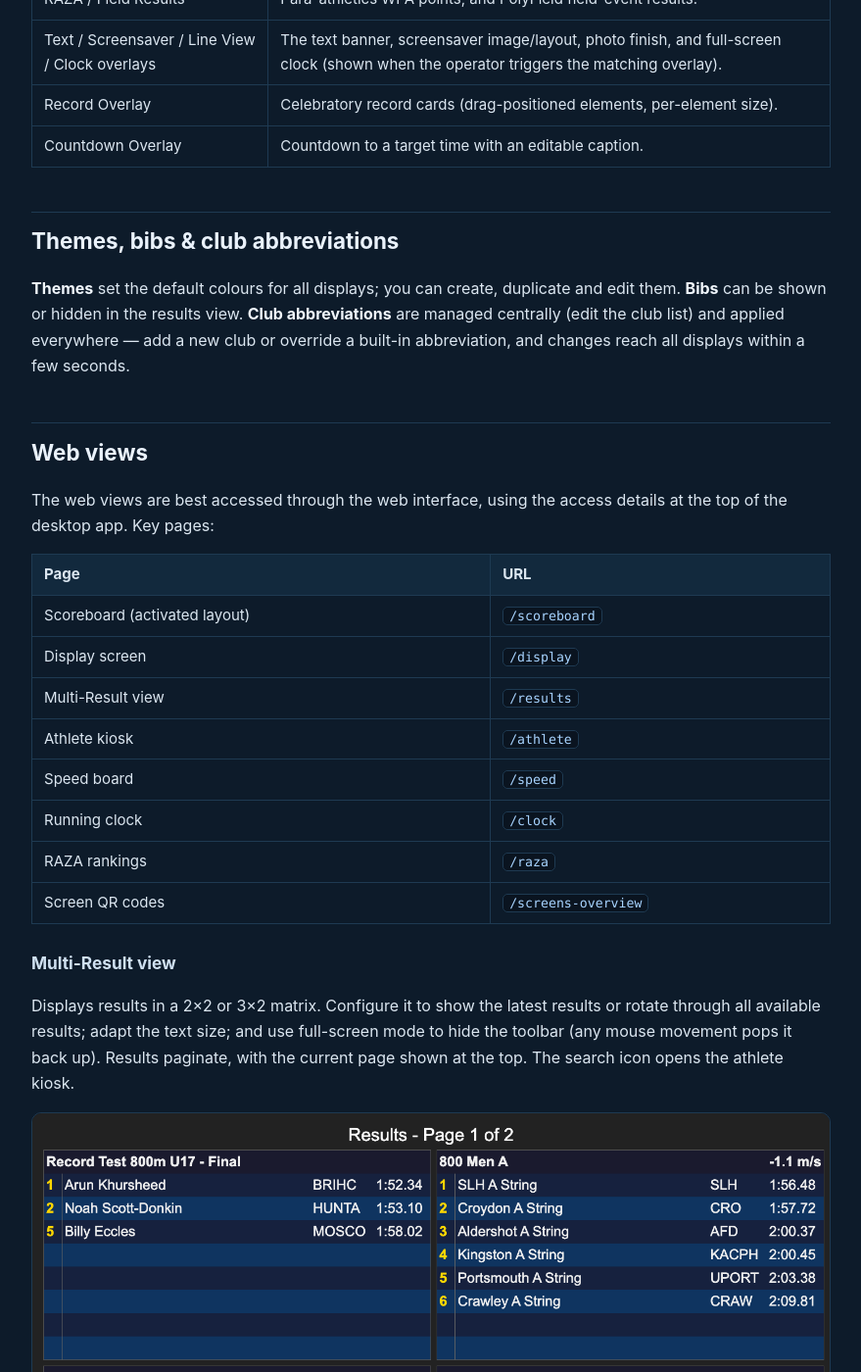
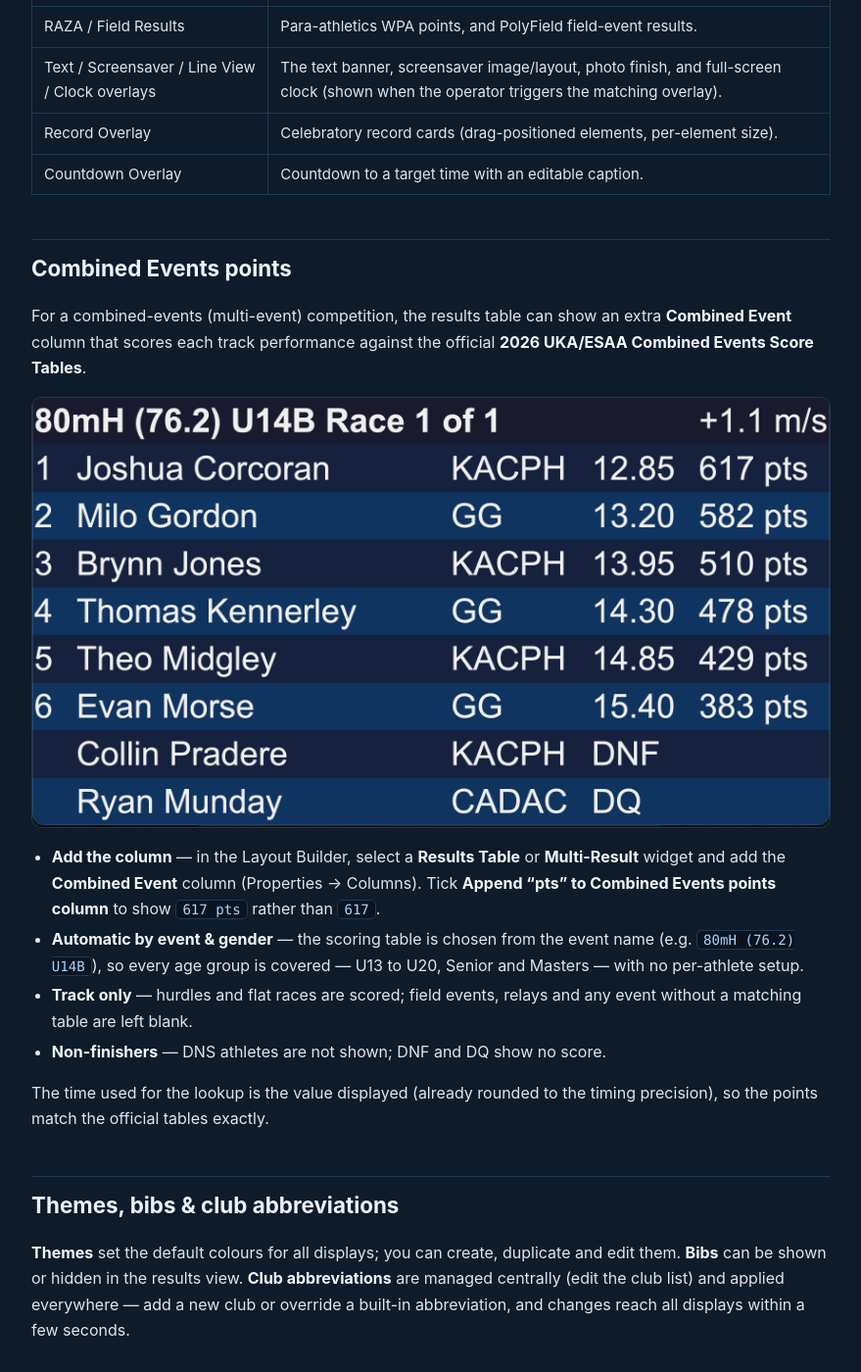
Before and after one commit to KingstonPolyAC/PolyField-Track, a Jekyll site: the page built from docs/index.md, in a window 1280 px wide and 1400 px high, scrolled down 6899 px. Shown: the whole window at 98% size, without its empty margins (200-1079 px from the left). Built offline with Jekyll 4.4.1, drawn with Linux system fonts in a browser that asks for light colours; some of the changed text lies outside the part shown.

Commit message:
Manual: add Combined Events points section (en/fr/es/nl) + screenshot

```diff
--- a/docs/index.md
+++ b/docs/index.md
@@ -134,6 +134,19 @@ Open the Layout Builder to design custom scoreboard layouts from widgets. Each l
 | Record Overlay | Celebratory record cards (drag-positioned elements, per-element size). |
 | Countdown Overlay | Countdown to a target time with an editable caption. |
 
+## Combined Events points
+
+For a combined-events (multi-event) competition, the results table can show an extra **Combined Event** column that scores each track performance against the official **2026 UKA/ESAA Combined Events Score Tables**.
+
+![A U14B 80mH result with the Combined Event points column — points per athlete, and no score for DNF/DQ](assets/combined-events.png)
+
+- **Add the column** — in the Layout Builder, select a **Results Table** or **Multi-Result** widget and add the **Combined Event** column (Properties → Columns). Tick **Append "pts" to Combined Events points column** to show `617 pts` rather than `617`.
+- **Automatic by event & gender** — the scoring table is chosen from the event name (e.g. `80mH (76.2) U14B`), so every age group is covered — U13 to U20, Senior and Masters — with no per-athlete setup.
+- **Track only** — hurdles and flat races are scored; field events, relays and any event without a matching table are left blank.
+- **Non-finishers** — DNS athletes are not shown; DNF and DQ show no score.
+
+The time used for the lookup is the value displayed (already rounded to the timing precision), so the points match the official tables exactly.
+
 ## Themes, bibs & club abbreviations
 
 **Themes** set the default colours for all displays; you can create, duplicate and edit them. **Bibs** can be shown or hidden in the results view. **Club abbreviations** are managed centrally (edit the club list) and applied everywhere — add a new club or override a built-in abbreviation, and changes reach all displays within a few seconds.
```
Also changed, not shown: docs/es.md (+13 -0 lines), docs/fr.md (+13 -0 lines), docs/nl.md (+13 -0 lines), docs/assets/combined-events.png (added).
